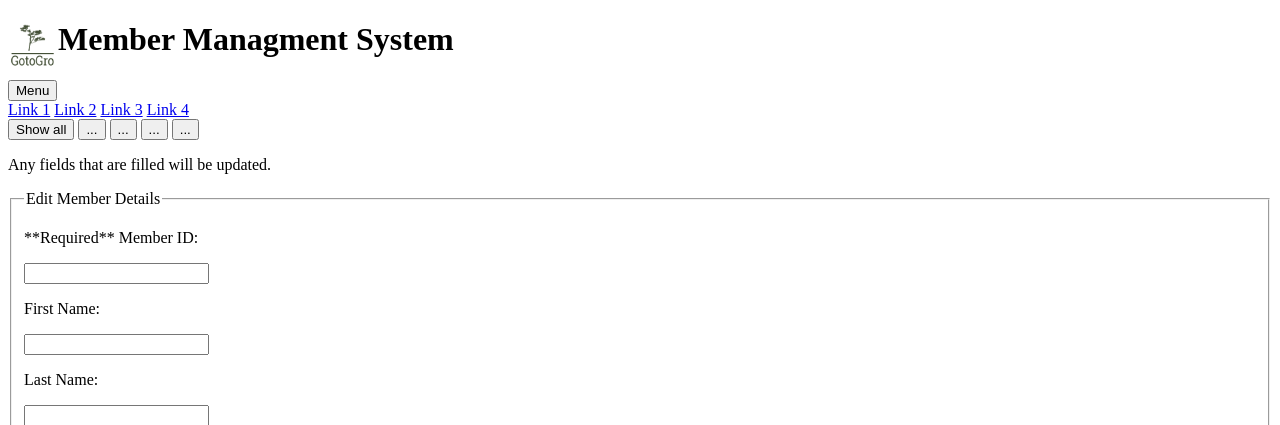
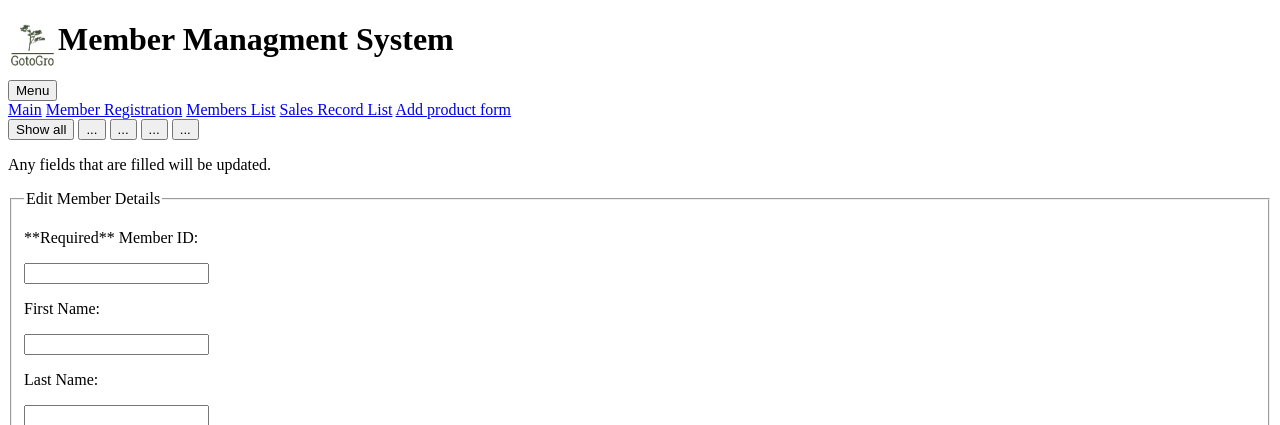
Before and after one commit to HoManLai/SWE20001, a PHP site: page /MemberEditForm.html in a window 1280 px wide. Shown: the top 425 px of the page. Run offline with PHP 8.4, Linux system fonts and the light colour scheme.

Commit message:
Update meun

```diff
--- a/MemberEditForm.html
+++ b/MemberEditForm.html
@@ -14,17 +14,23 @@
 
 	<h1>Member Managment System</h1>
 
-	<!--Hoverable Menu (Add CSS to make it dropdown)-->
+	<button class="Meun">Menu</button>
 	<div class="Meun">
-		<button class="Meun">Menu</button>
-		<div class="Meun">
-			<!--Add the html links-->
-		<a href="#">Link 1</a>
-		<a href="#">Link 2</a>
-		<a href="#">Link 3</a>
-		<a href="#">Link 4</a>
-		</div>
+		<!--Add the html links-->
+	<a href="Main.html">Main</a>
+	<a href="AddMembers.html"> Member Registration</a>
+	<a href="MemberList.php">Members List</a>
+	<!--
+	<a href="MemberProfile.html">Members Profile</a>
+	-->
+	<a href="SalesRecord.php">Sales Record List</a>
+	<!--
+	<a href="SalesReport.html">Link 4</a>
+
+	-->
+	<a href="SalesRecord.php">Add product form</a>
 	</div>
+
 	<!--Filter button-->
 	<div id="filterMem">
 		<!--Add filterSelection-->
```
Also changed, not shown: MemberEdit.php (+14 -9 lines), SalesRecord.php (+2 -8 lines).
